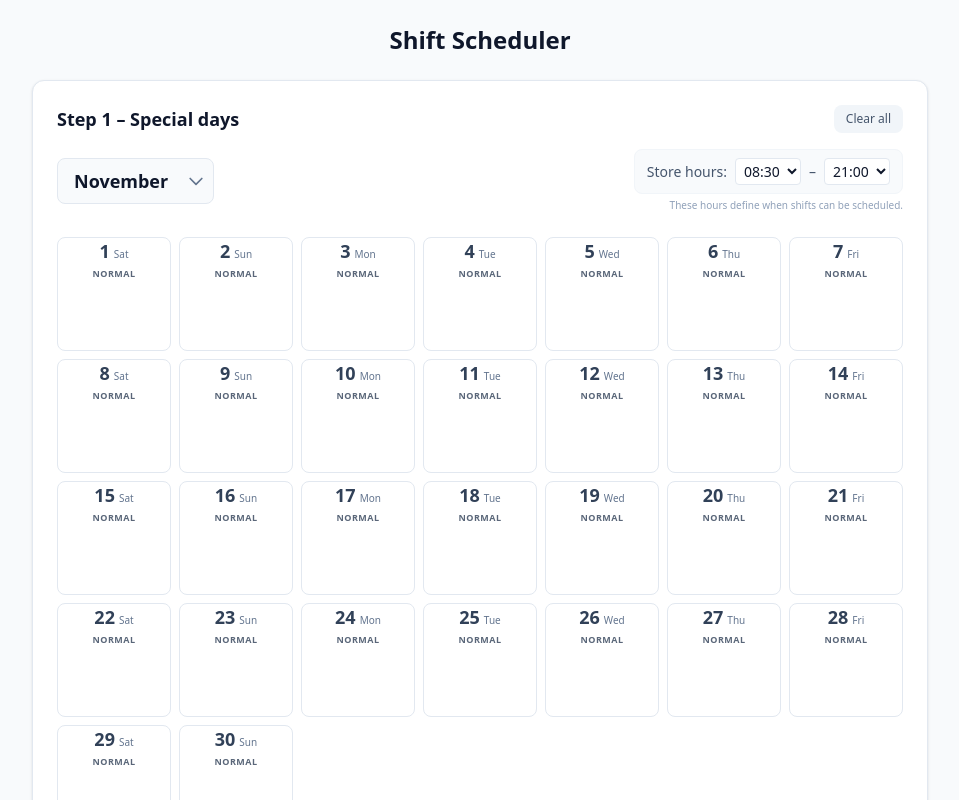
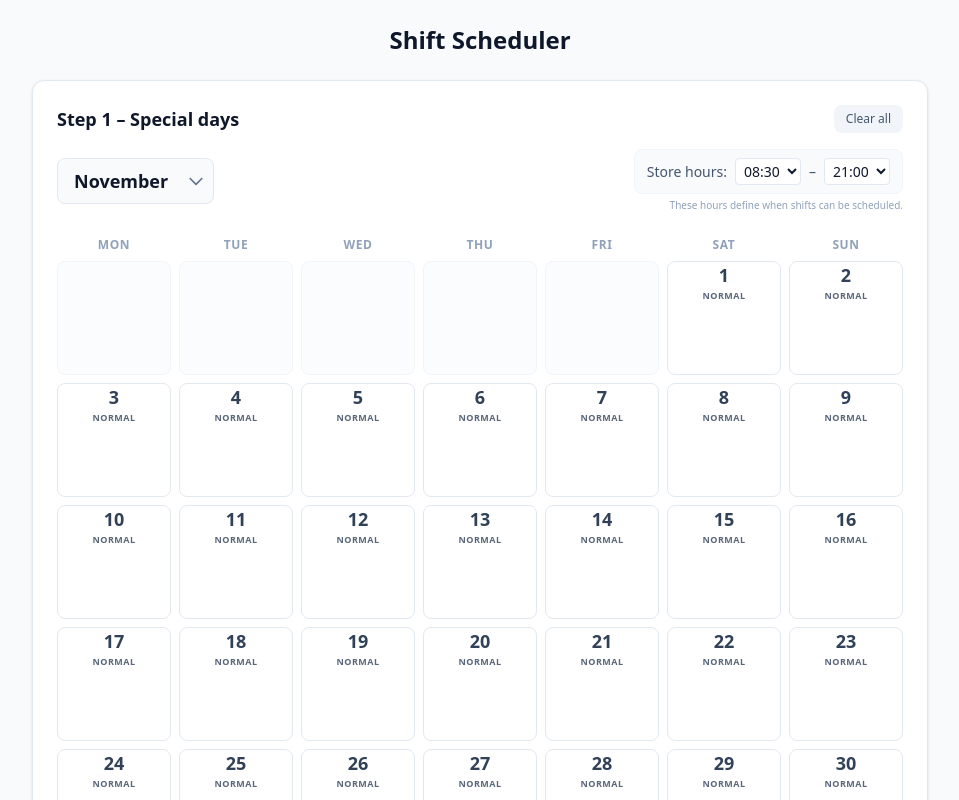
Before and after one commit to lysa05/schedule, a React app in the folder frontend/: page / in a window 1280 px wide. Shown: the top 800 px of the page, without its empty margins (160-1119 px from the left). Built offline with nearby package versions, Linux system fonts and the light colour scheme; the HTML template or start-up script is replaced by a standard one.

Commit message:
feat: refine calendar layout, loading state, and results

```diff
--- a/frontend/src/App.tsx
+++ b/frontend/src/App.tsx
@@ -1,4 +1,4 @@
-import React, { useState, useRef, useEffect } from 'react';
+import React, { useState, useRef } from 'react';
 import { SpecialDaysCalendar } from './components/SpecialDaysCalendar';
 import { StoreConfiguration } from './components/StoreConfiguration';
 import { GenerateSection } from './components/GenerateSection';
@@ -33,30 +33,10 @@ const App: React.FC = () => {
 
   const [results, setResults] = useState<SolveResponse | null>(null);
   const [loading, setLoading] = useState(false);
-  const [progress, setProgress] = useState(0);
   const [error, setError] = useState<string | null>(null);
   const [showToast, setShowToast] = useState(false);
 
   const resultsRef = useRef<HTMLDivElement>(null);
-
-  // Progress simulation
-  useEffect(() => {
-    let interval: any;
-    if (loading) {
-      setProgress(0);
-      interval = setInterval(() => {
-        setProgress(prev => {
-          if (prev >= 90) return prev;
-          // Slow down as it gets higher
-          const step = Math.max(0.5, (90 - prev) / 50);
-          return prev + step;
-        });
-      }, 100);
-    } else {
-      setProgress(100);
-    }
-    return () => clearInterval(interval);
-  }, [loading]);
 
   const handleGenerate = async () => {
     setLoading(true);
@@ -152,20 +132,6 @@ const App: React.FC = () => {
           year={year}
         />
 
-        {/* Progress Bar Overlay */}
-        {loading && (
-          <div className="fixed inset-0 bg-white/80 z-40 flex flex-col items-center justify-center">
-            <div className="w-64 bg-slate-200 rounded-full h-2.5 mb-4 overflow-hidden">
-              <div
-                className="bg-blue-600 h-2.5 rounded-full transition-all duration-300 ease-out"
-                style={{ width: `${progress}%` }}
-              ></div>
-            </div>
-            <p className="text-slate-600 font-medium animate-pulse">Generating schedule...</p>
-            <p className="text-slate-400 text-sm mt-1">This can take up to a few minutes.</p>
-          </div>
-        )}
-
         <GenerateSection
           onGenerate={handleGenerate}
           loading={loading}
--- a/frontend/src/components/AvailabilityModal.tsx
+++ b/frontend/src/components/AvailabilityModal.tsx
@@ -11,7 +11,7 @@ interface AvailabilityModalProps {
     onSave: (unavailable: number[], vacation: number[]) => void;
 }
 
-const WEEKDAYS = ["Sun", "Mon", "Tue", "Wed", "Thu", "Fri", "Sat"];
+const WEEKDAYS = ["Mon", "Tue", "Wed", "Thu", "Fri", "Sat", "Sun"];
 
 export const AvailabilityModal: React.FC<AvailabilityModalProps> = ({
     isOpen, onClose, employeeName, month, year, unavailableDays, vacationDays, onSave
@@ -20,6 +20,10 @@ export const AvailabilityModal: React.FC<AvailabilityModalProps> = ({
 
     const numDays = new Date(year, month, 0).getDate();
     const days = Array.from({ length: numDays }, (_, i) => i + 1);
+
+    // Calculate offset for the first day of the month (Monday = 0, Sunday = 6)
+    const firstDayWeekday = (new Date(year, month - 1, 1).getDay() + 6) % 7;
+    const emptyDays = Array.from({ length: firstDayWeekday }, (_, i) => i);
 
     const toggleDay = (day: number, type: 'unavailable' | 'vacation') => {
         let newUnavailable = [...unavailableDays];
@@ -43,11 +47,6 @@ export const AvailabilityModal: React.FC<AvailabilityModalProps> = ({
         onSave(newUnavailable, newVacation);
     };
 
-    const getWeekday = (day: number) => {
-        const date = new Date(year, month - 1, day);
-        return WEEKDAYS[date.getDay()];
-    };
-
     return (
         <div className="fixed inset-0 bg-black/50 flex items-center justify-center z-50 p-4">
             <div className="bg-white rounded-xl shadow-xl w-full max-w-2xl max-h-[90vh] flex flex-col">
@@ -59,17 +58,29 @@ export const AvailabilityModal: React.FC<AvailabilityModalProps> = ({
                 </div>
 
                 <div className="p-4 overflow-y-auto">
+                    {/* Weekday Headers */}
+                    <div className="grid grid-cols-7 gap-2 mb-2">
+                        {WEEKDAYS.map(day => (
+                            <div key={day} className="text-center text-xs font-semibold text-slate-400 uppercase tracking-wider">
+                                {day}
+                            </div>
+                        ))}
+                    </div>
+
                     <div className="grid grid-cols-7 gap-2">
+                        {/* Empty Placeholders */}
+                        {emptyDays.map(i => (
+                            <div key={`empty-${i}`} className="border border-slate-100 rounded-lg p-2 bg-slate-50/50"></div>
+                        ))}
+
                         {days.map(day => {
                             const isUnavailable = unavailableDays.includes(day);
                             const isVacation = vacationDays.includes(day);
-                            const weekday = getWeekday(day);
 
                             return (
                                 <div key={day} className="border border-slate-200 rounded-lg p-2 flex flex-col gap-2">
                                     <div className="text-center">
                                         <span className="block font-semibold text-slate-900">{day}</span>
-                                        <span className="block text-[10px] text-slate-500 uppercase">{weekday}</span>
                                     </div>
 
                                     <div className="flex flex-col gap-1">
--- a/frontend/src/components/GenerateSection.tsx
+++ b/frontend/src/components/GenerateSection.tsx
@@ -27,12 +27,18 @@ export const GenerateSection: React.FC<GenerateSectionProps> = ({ onGenerate, lo
                             <circle className="opacity-25" cx="12" cy="12" r="10" stroke="currentColor" strokeWidth="4"></circle>
                             <path className="opacity-75" fill="currentColor" d="M4 12a8 8 0 018-8V0C5.373 0 0 5.373 0 12h4zm2 5.291A7.962 7.962 0 014 12H0c0 3.042 1.135 5.824 3 7.938l3-2.647z"></path>
                         </svg>
-                        Calculating schedule...
+                        Generating...
                     </span>
                 ) : (
                     "Generate schedule"
                 )}
             </button>
+
+            {loading && (
+                <p className="mt-3 text-sm text-slate-500 animate-pulse">
+                    This may take up to a few minutes.
+                </p>
+            )}
 
             {error && (
                 <div className="mt-6 p-4 bg-red-50 border border-red-100 rounded-lg text-left">
--- a/frontend/src/components/ResultsView.tsx
+++ b/frontend/src/components/ResultsView.tsx
@@ -188,6 +188,7 @@ export const ResultsView: React.FC<ResultsViewProps> = ({ results, month, year,
                                             <th className="px-4 py-2 border-b text-right">Diff</th>
                                             <th className="px-4 py-2 border-b text-right">Opens</th>
                                             <th className="px-4 py-2 border-b text-right">Closes</th>
+                                            <th className="px-4 py-2 border-b text-right">Middle</th>
                                         </tr>
                                     </thead>
                                     <tbody className="divide-y divide-slate-100">
@@ -201,6 +202,7 @@ export const ResultsView: React.FC<ResultsViewProps> = ({ results, month, year,
                                                 </td>
                                                 <td className="px-4 py-2 text-right text-slate-500">{emp.opens}</td>
                                                 <td className="px-4 py-2 text-right text-slate-500">{emp.closes}</td>
+                                                <td className="px-4 py-2 text-right text-slate-500">{emp.middle}</td>
                                             </tr>
                                         ))}
                                     </tbody>
--- a/frontend/src/components/SpecialDaysCalendar.tsx
+++ b/frontend/src/components/SpecialDaysCalendar.tsx
@@ -18,7 +18,7 @@ const MONTHS = [
     "July", "August", "September", "October", "November", "December"
 ];
 
-const WEEKDAYS = ["Sun", "Mon", "Tue", "Wed", "Thu", "Fri", "Sat"];
+const WEEKDAYS = ["Mon", "Tue", "Wed", "Thu", "Fri", "Sat", "Sun"];
 
 // Generate time options from 06:00 to 23:00 in 30 min increments
 const TIME_OPTIONS = Array.from({ length: 35 }, (_, i) => {
@@ -36,6 +36,10 @@ export const SpecialDaysCalendar: React.FC<SpecialDaysCalendarProps> = ({
     const days = Array.from({ length: numDays }, (_, i) => i + 1);
     const [openPopover, setOpenPopover] = useState<number | null>(null);
     const popoverRef = useRef<HTMLDivElement>(null);
+
+    // Calculate offset for the first day of the month (Monday = 0, Sunday = 6)
+    const firstDayWeekday = (new Date(year, month - 1, 1).getDay() + 6) % 7;
+    const emptyDays = Array.from({ length: firstDayWeekday }, (_, i) => i);
 
     useEffect(() => {
         const handleClickOutside = (event: MouseEvent) => {
@@ -84,11 +88,6 @@ export const SpecialDaysCalendar: React.FC<SpecialDaysCalendarProps> = ({
             case 'holiday_short': return 'SHORT';
             default: return 'NORMAL';
         }
-    };
-
-    const getWeekday = (day: number) => {
-        const date = new Date(year, month - 1, day);
-        return WEEKDAYS[date.getDay()];
     };
 
     return (
@@ -147,11 +146,24 @@ export const SpecialDaysCalendar: React.FC<SpecialDaysCalendarProps> = ({
                 </div>
             </div>
 
+            {/* Weekday Headers */}
+            <div className="grid grid-cols-7 gap-2 mb-2">
+                {WEEKDAYS.map(day => (
+                    <div key={day} className="text-center text-xs font-semibold text-slate-400 uppercase tracking-wider">
+                        {day}
+                    </div>
+                ))}
+            </div>
+
             <div className="grid grid-cols-7 gap-2 relative">
+                {/* Empty Placeholders */}
+                {emptyDays.map(i => (
+                    <div key={`empty-${i}`} className="w-full aspect-square rounded-lg border border-slate-100 bg-slate-50/50"></div>
+                ))}
+
                 {days.map(day => {
                     const data = getDayData(day);
                     const isOpen = openPopover === day;
-                    const weekday = getWeekday(day);
 
                     return (
                         <div key={day} className="relative">
@@ -165,7 +177,6 @@ export const SpecialDaysCalendar: React.FC<SpecialDaysCalendarProps> = ({
                             >
                                 <div className="flex items-baseline gap-1">
                                     <span className="font-semibold text-lg leading-none">{day}</span>
-                                    <span className="text-[10px] text-slate-500 font-medium">{weekday}</span>
                                 </div>
 
                                 <span className="text-[9px] uppercase font-bold tracking-wider opacity-80 leading-tight mt-1">
```
Also changed, not shown: 5 other files (tests, documents, lock files or other folders).
